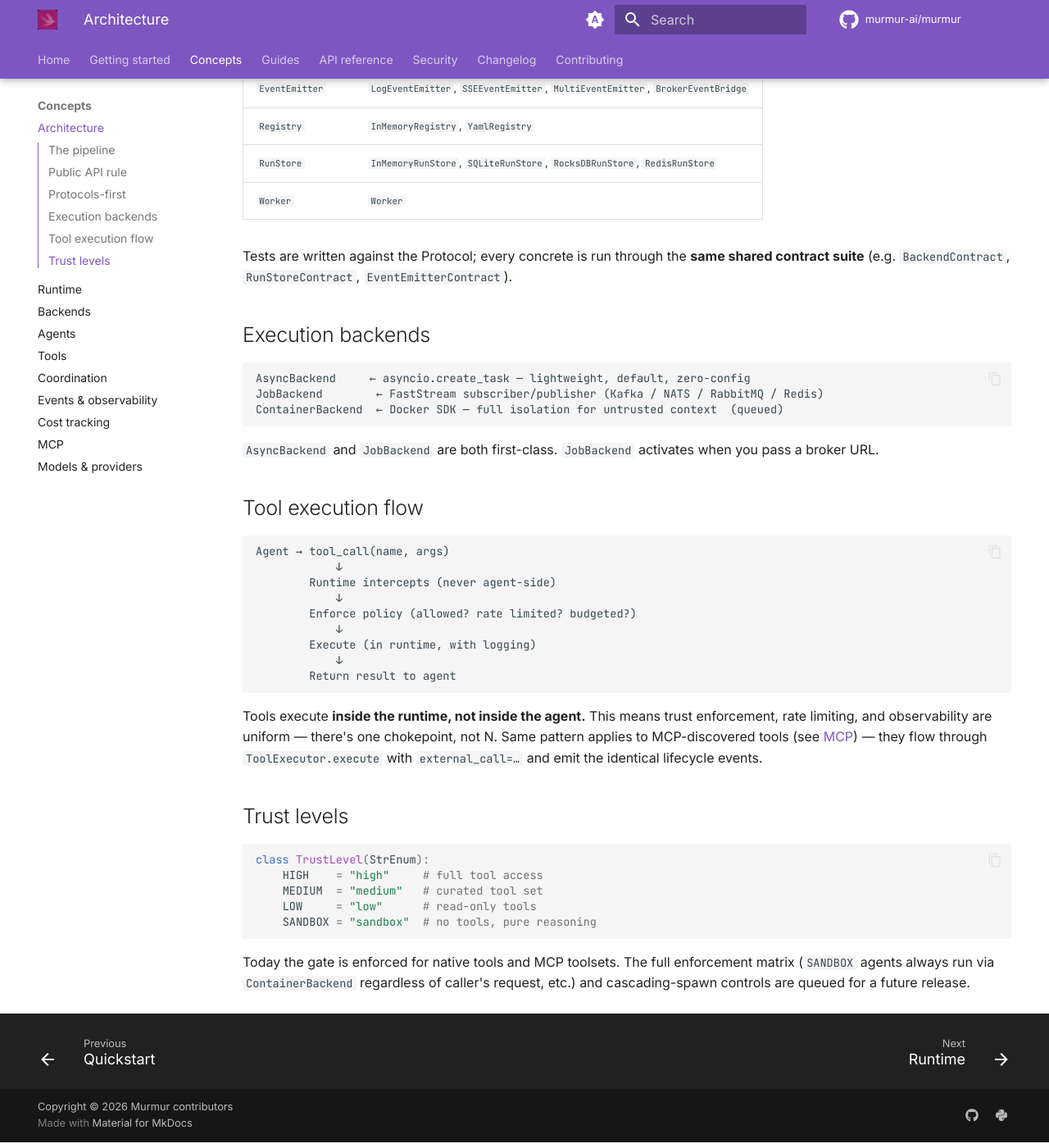
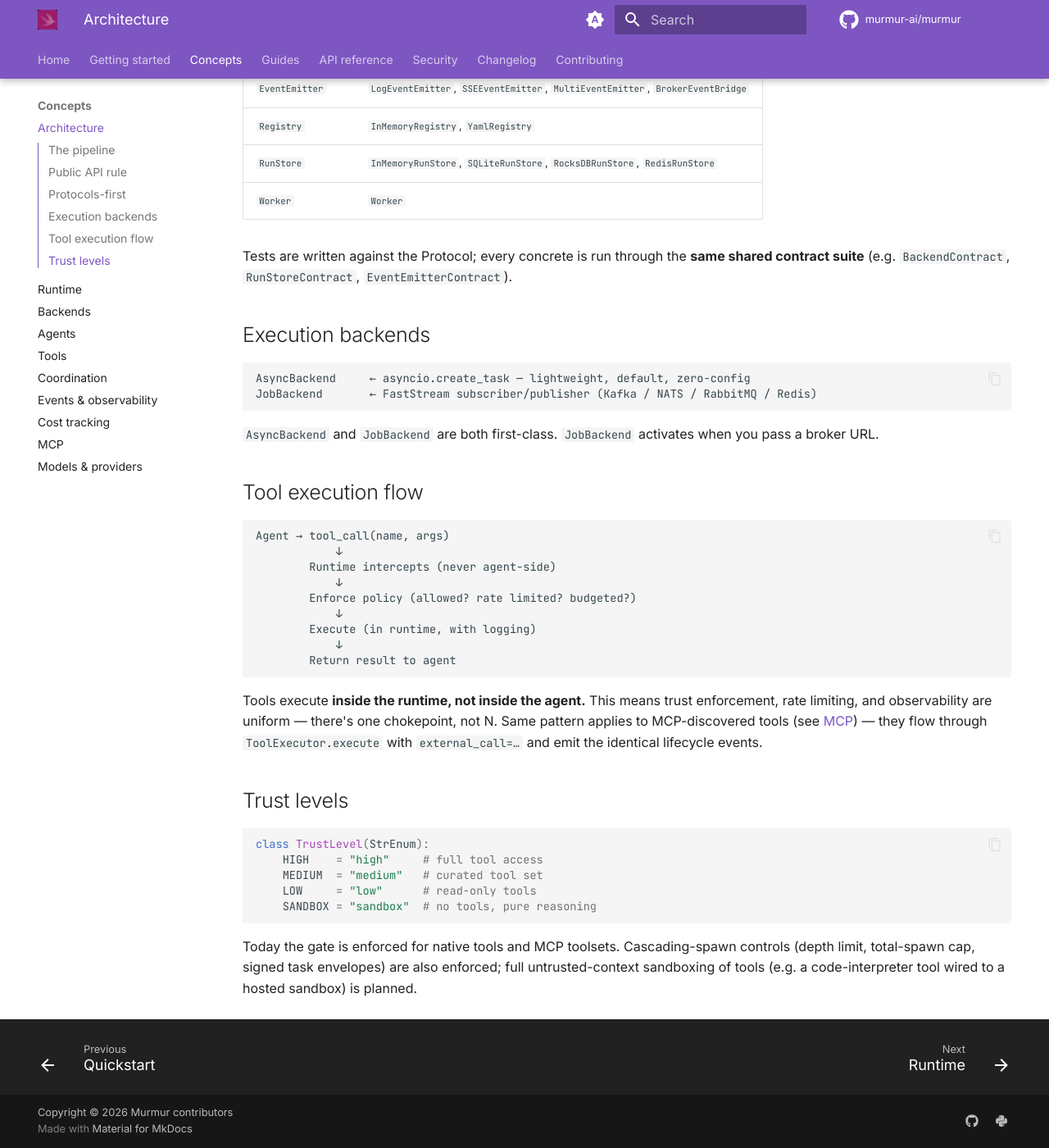
Before and after one commit to droidnoob/murmur-ai, an MkDocs documentation site: the page built from docs/concepts/architecture.md, in a window 1280 px wide and 1400 px high, scrolled down 1469 px. Shown: the whole window at 82% size. Built offline with MkDocs 1.6.1 and Material for MkDocs 9.7.7, drawn with Linux system fonts in a browser that asks for light colours; comment, search, counter and statistics services are not loaded.

Commit message:
docs: drop ContainerBackend / "Phase 4" references; reword status story
ContainerBackend is no longer planned as the untrusted-context mitigation;
the direction is per-tool sandboxing + DenylistToolProvider. Strip the
explicit references and rewrite the SANDBOX trust-level paragraph
accordingly. Removes the README "Status" section in favour of letting the
docs tell the story.

Co-Authored-By: Claude Opus 4.7 (1M context) <noreply@anthropic.com>

````diff
--- a/docs/concepts/architecture.md
+++ b/docs/concepts/architecture.md
@@ -77,8 +77,7 @@ the **same shared contract suite** (e.g. `BackendContract`,
 
 ```
 AsyncBackend     ← asyncio.create_task — lightweight, default, zero-config
-JobBackend        ← FastStream subscriber/publisher (Kafka / NATS / RabbitMQ / Redis)
-ContainerBackend  ← Docker SDK — full isolation for untrusted context  (queued)
+JobBackend       ← FastStream subscriber/publisher (Kafka / NATS / RabbitMQ / Redis)
 ```
 
 `AsyncBackend` and `JobBackend` are both first-class. `JobBackend`
@@ -114,7 +113,8 @@ class TrustLevel(StrEnum):
     SANDBOX = "sandbox"  # no tools, pure reasoning
 ```
 
-Today the gate is enforced for native tools and MCP toolsets. The full
-enforcement matrix (`SANDBOX` agents always run via `ContainerBackend`
-regardless of caller's request, etc.) and cascading-spawn controls are
-queued for a future release.
+Today the gate is enforced for native tools and MCP toolsets.
+Cascading-spawn controls (depth limit, total-spawn cap, signed task
+envelopes) are also enforced; full untrusted-context sandboxing of
+tools (e.g. a code-interpreter tool wired to a hosted sandbox) is
+planned.
````
Also changed, not shown: README.md (+1 -8 lines), docs/api/protocols.md (+3 -3 lines), docs/concepts/agents.md (+4 -4 lines), docs/concepts/backends.md (+6 -2 lines), docs/getting-started/installation.md (+0 -6 lines).
